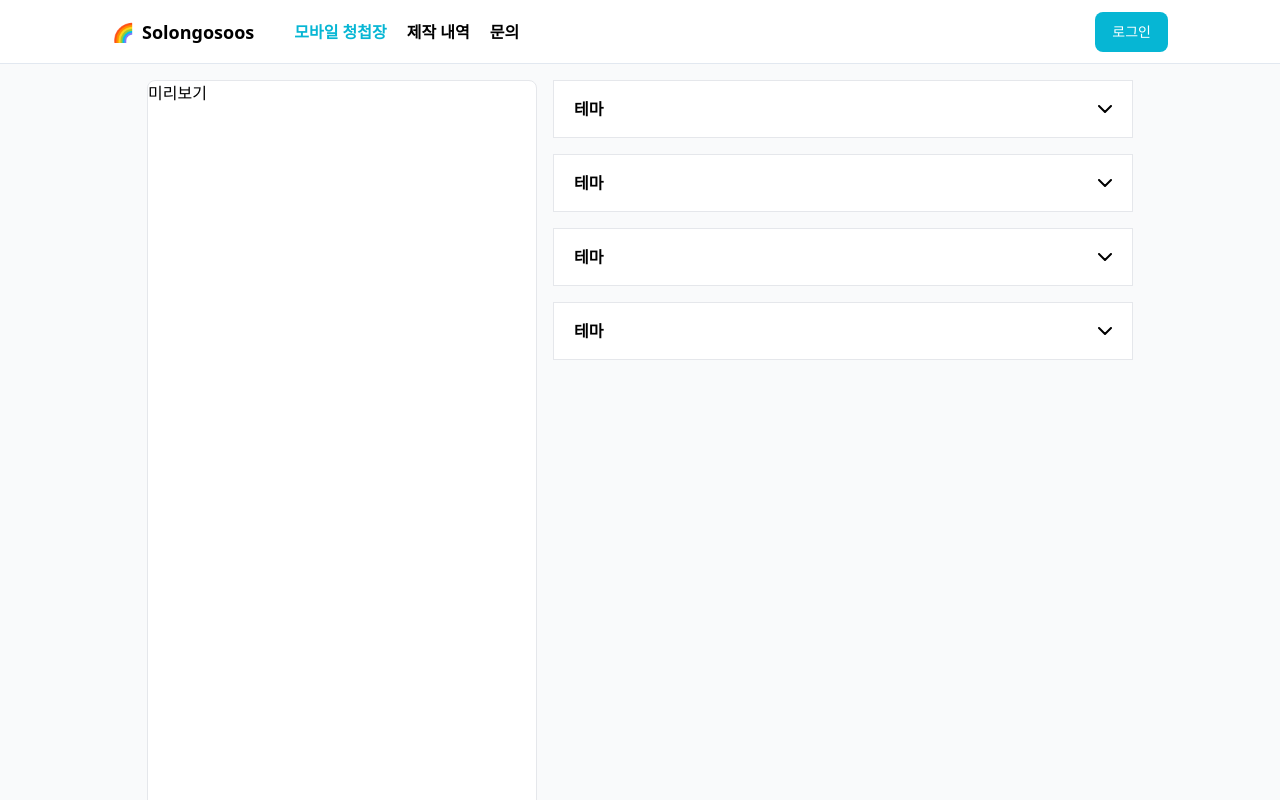
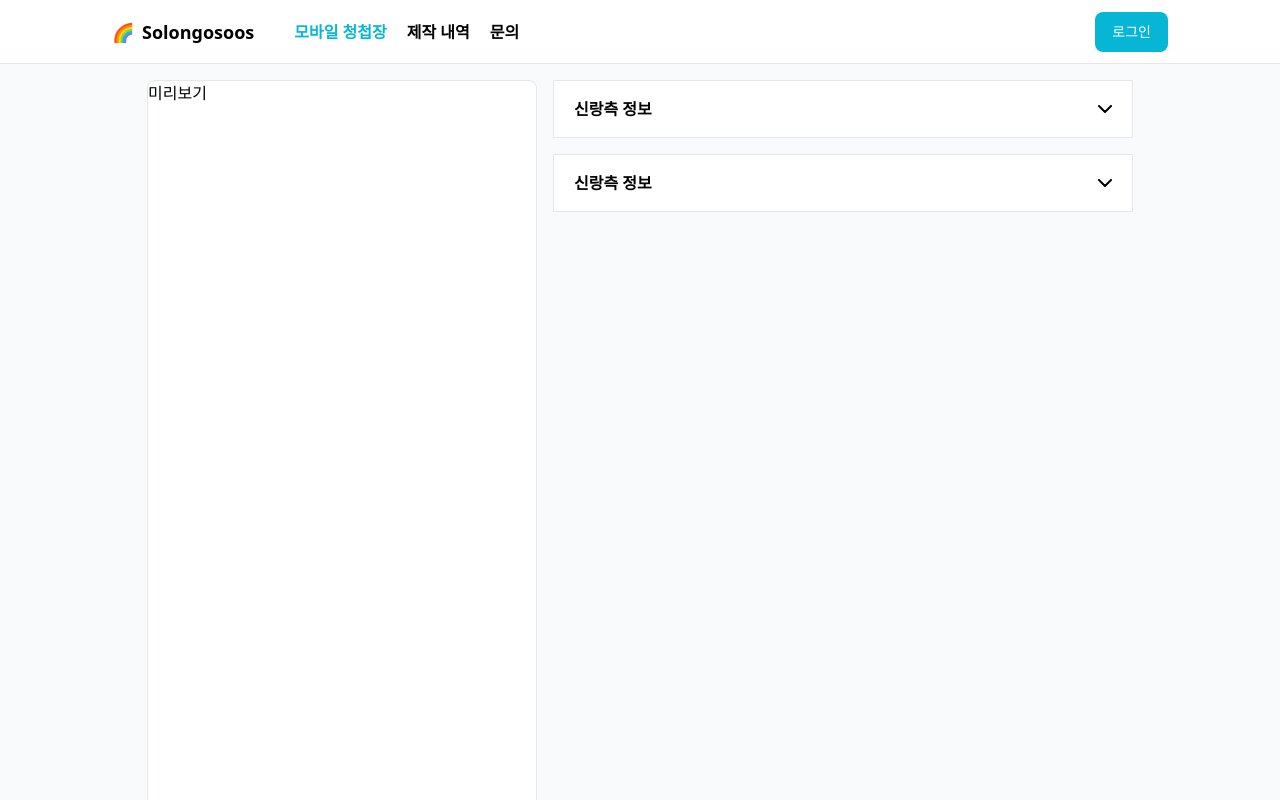
Before and after one commit to Solongoos/solongosoos-web, a React (Vite) app: page /create in a window 1280 px wide. Shown: the top 800 px of the page. Built offline with nearby package versions, Linux system fonts and the light colour scheme.

Commit message:
feat : 신랑측, 신부측 정보 입력란 추가

```diff
--- a/src/pages/create/AccordionBox.tsx
+++ b/src/pages/create/AccordionBox.tsx
@@ -1,20 +1,26 @@
 import { ArrowDown, ArrowUp } from "@/assets/svg";
 import useModal from "@/hooks/useModal";
 
-export default function AccordionBox() {
+type TProps = {
+	title: string;
+	children: React.ReactNode;
+};
+
+export default function AccordionBox({ title, children }: TProps) {
 	const [isOpen, handleToggle] = useModal();
 
 	return (
 		<div>
 			<button
 				onClick={handleToggle}
-				className="flex justify-between items-center gap-4 px-5 py-4  font-semibold  bg-white  border border-gray-200 w-full">
-				<p>테마</p>
+				className="flex justify-between items-center gap-4 px-5 py-4  font-semibold  bg-white  border border-gray-200 w-full"
+			>
+				<p>{title}</p>
 
 				{isOpen ? <ArrowUp /> : <ArrowDown />}
 			</button>
 
-			{isOpen && <div className="h-[300px] border border-gray-200 border-t-0 bg-white p-5">내용</div>}
+			{isOpen && <div className="border border-gray-200 border-t-0 bg-white p-5">{children}</div>}
 		</div>
 	);
 }
--- a/src/pages/create/index.tsx
+++ b/src/pages/create/index.tsx
@@ -1,3 +1,4 @@
+import Input from "@/common/other/Input";
 import AccordionBox from "./AccordionBox";
 
 export default function Create() {
@@ -6,11 +7,36 @@ export default function Create() {
 			<section className="w-[390px] h-[1000px] border border-gray-200 rounded-lg bg-white">미리보기</section>
 
 			<section className="flex flex-col w-[580px] h-[2500px] rounded-sm bg-gray-50 gap-4">
+				{PERSON_INFO.map((person) => (
+					<AccordionBox title="신랑측 정보">
+						<div>
+							<div className="flex content-center items-center text-sm gap-2 mb-4">
+								<p className="mr-4">아버님</p>
+								<Input width="s" placeholder="성" />
+								<Input width="s" placeholder="이름" />
+							</div>
+
+							<div className="flex content-center items-center text-sm gap-2 mb-4">
+								<p className="mr-4">어머님</p>
+								<Input width="s" placeholder="성" />
+								<Input width="s" placeholder="이름" />
+							</div>
+
+							<div className="flex content-center items-center text-sm gap-2">
+								<p className="mr-4">{person}</p>
+								<Input width="s" placeholder="성" />
+								<Input width="s" placeholder="이름" />
+							</div>
+						</div>
+					</AccordionBox>
+				))}
+
+				{/* <AccordionBox />
 				<AccordionBox />
-				<AccordionBox />
-				<AccordionBox />
-				<AccordionBox />
+				<AccordionBox /> */}
 			</section>
 		</div>
 	);
 }
+
+const PERSON_INFO = ["신랑님", "신부님"];
```
